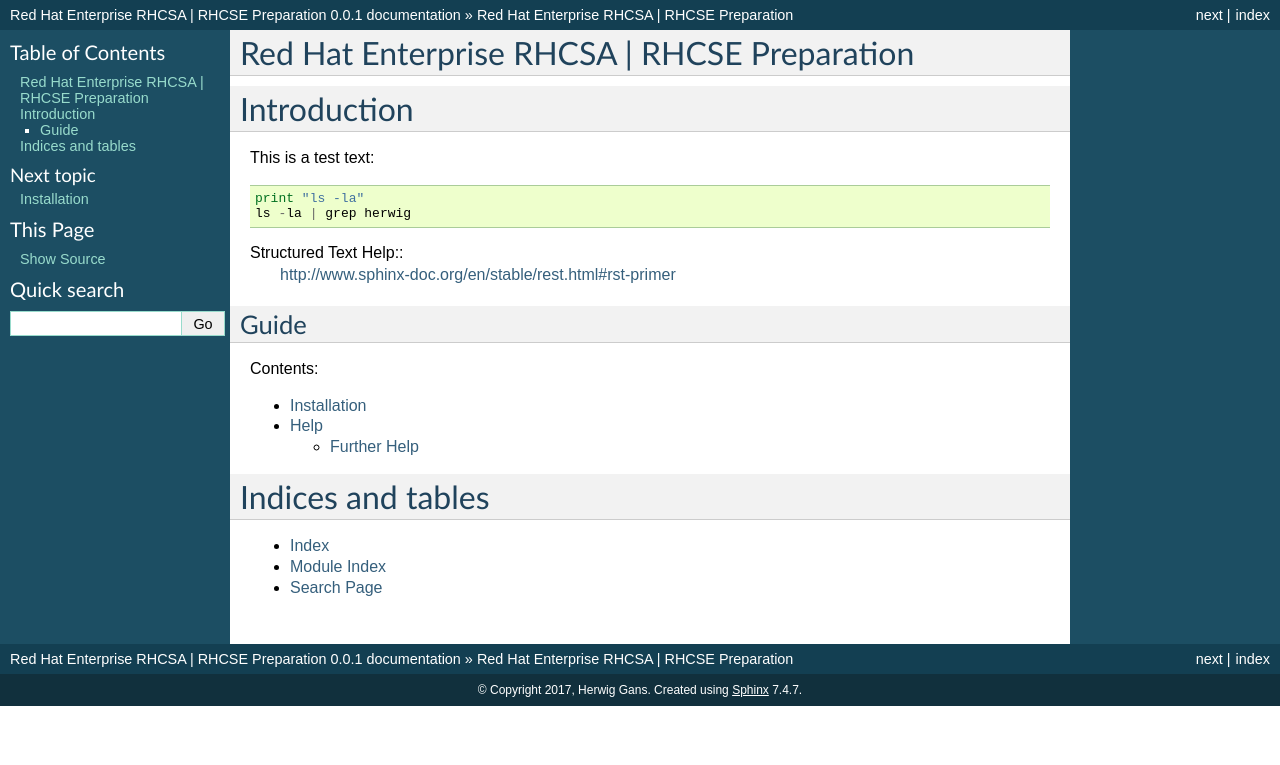
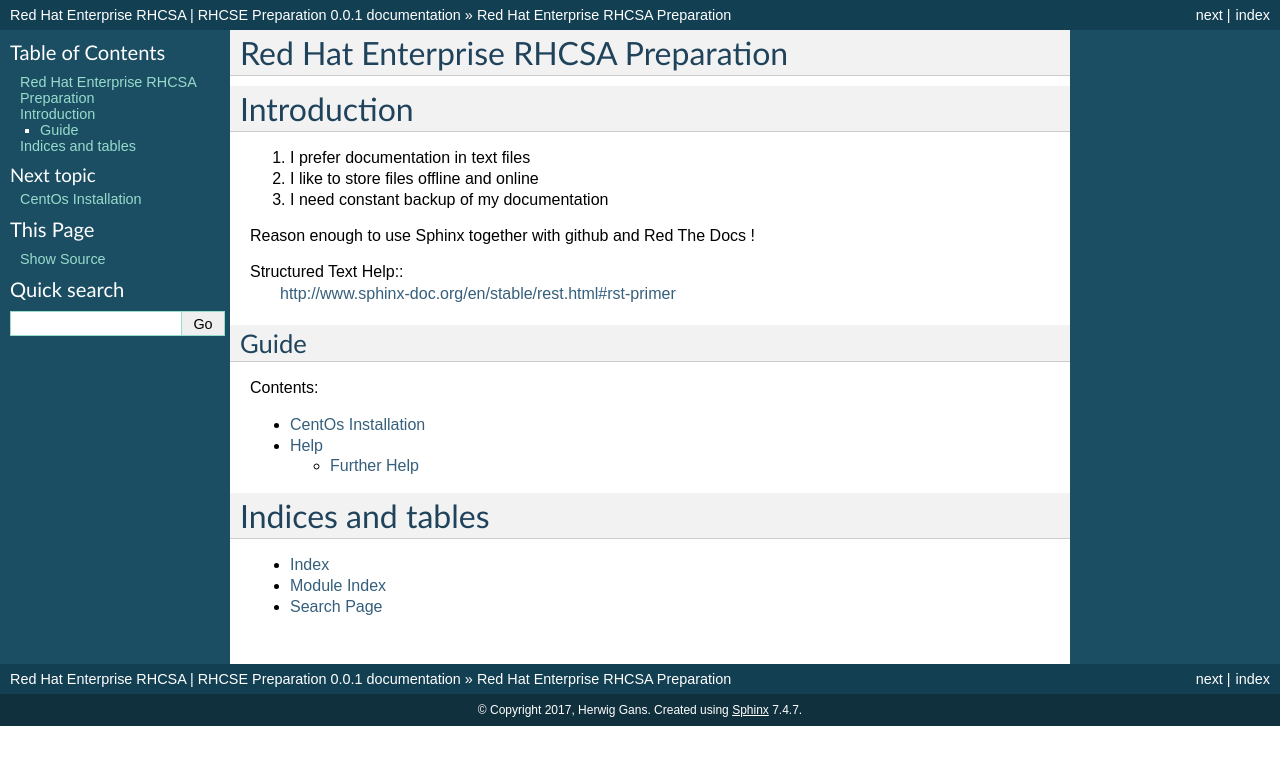
Before and after one commit to nohir0/doc-rhel-rhcsa-prep, a Sphinx documentation site: the page built from source/index.rst, in a window 1280 px wide. Shown: the top 765 px of the page. Built offline with Sphinx 7.4.7, drawn with Linux system fonts in a browser that asks for light colours.

```diff
--- a/source/index.rst
+++ b/source/index.rst
@@ -1,19 +1,17 @@
-.. Red Hat Enterprise RHCSA | RHCSE Preparation documentation master file, created by
-   sphinx-quickstart on Sun Oct  1 18:08:56 2017.
-   You can adapt this file completely to your liking, but it should at least
-   contain the root `toctree` directive.
+.. Red Hat Enterprise RHCSA Preparation documentation master file, created by Herwig Gans
 
-Red Hat Enterprise RHCSA | RHCSE Preparation
-============================================
+Red Hat Enterprise RHCSA Preparation
+====================================
 
 
 Introduction
 =============
 
-This is a test text::
+1. I prefer documentation in text files
+2. I like to store files offline and online
+3. I need constant backup of my documentation
 
-    print "ls -la"
-    ls -la | grep herwig
+Reason enough to use Sphinx together with github and Red The Docs !
 
 Structured Text Help::
     http://www.sphinx-doc.org/en/stable/rest.html#rst-primer
--- a/source/installation/Installation.rst
+++ b/source/installation/Installation.rst
@@ -1,4 +1,4 @@
-Installation
-==================
+CentOs Installation
+====================
 
-Test Doc
+Fill this slot with functionality
```
Also changed, not shown: source/help/Help.rst (+3 -4 lines), 12 other files.
